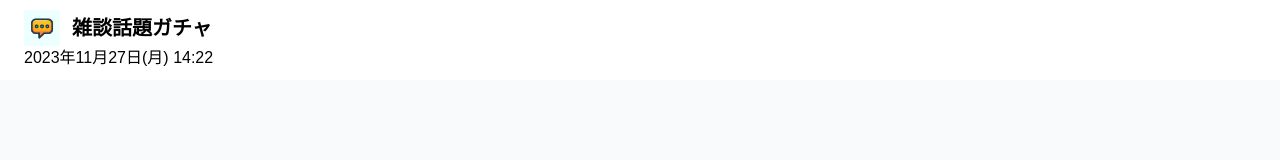
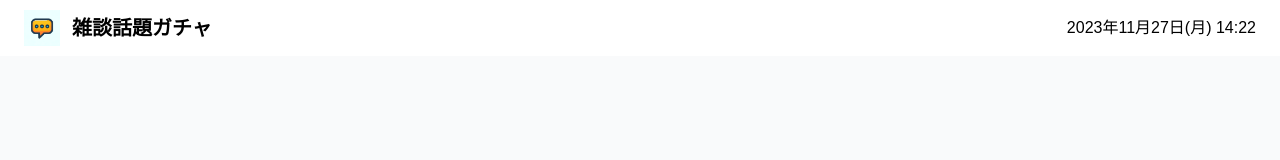
Before and after one commit to KazuhiroIto0127/zatudan, a React (Create React App) app in the folder zatudan-frontend/: page / in a window 1280 px wide. Shown: the top 160 px of the page. Built offline with nearby package versions, Linux system fonts and the light colour scheme; no server answers.

Commit message:
[frontend] ヘッダーの時計位置調整

```diff
--- a/zatudan-frontend/src/components/Header.tsx
+++ b/zatudan-frontend/src/components/Header.tsx
@@ -4,12 +4,12 @@ import JapaneseClock from "./JapaneseClock";
 export default function Header(){
   return (
     <header>
-      <nav className="bg-white border-gray-200 px-4 lg:px-6 py-2.5">
-        <div className="flex flex-wrap justify-between items-center mx-auto max-w-screen-xl">
-            <a href="/" className="flex items-center">
-                <img src="wadaiLogo.png" className="mr-3 h-6 sm:h-9" alt="雑談話題ガチャ" />
-                <span className="self-center text-xl font-semibold whitespace-nowrap">雑談話題ガチャ</span>
-            </a>
+      <nav className="bg-white border-gray-200 px-4 lg:px-6 py-2.5 flex flex-wrap justify-between">
+        <div className="flex flex-wrap justify-between items-center">
+          <a href="/" className="flex items-center">
+            <img src="wadaiLogo.png" className="mr-3 h-6 sm:h-9" alt="雑談話題ガチャ" />
+            <span className="self-center text-xl font-semibold whitespace-nowrap">雑談話題ガチャ</span>
+          </a>
         </div>
         <JapaneseClock />
       </nav>
--- a/zatudan-frontend/src/components/JapaneseClock.tsx
+++ b/zatudan-frontend/src/components/JapaneseClock.tsx
@@ -32,7 +32,7 @@ const JapaneseClock = () => {
     }, []);
 
     return (
-      <div>
+      <div className='flex flex-wrap justify-between items-center'>
         <p>{date} <span>{time}</span></p>
       </div>
     );
```
